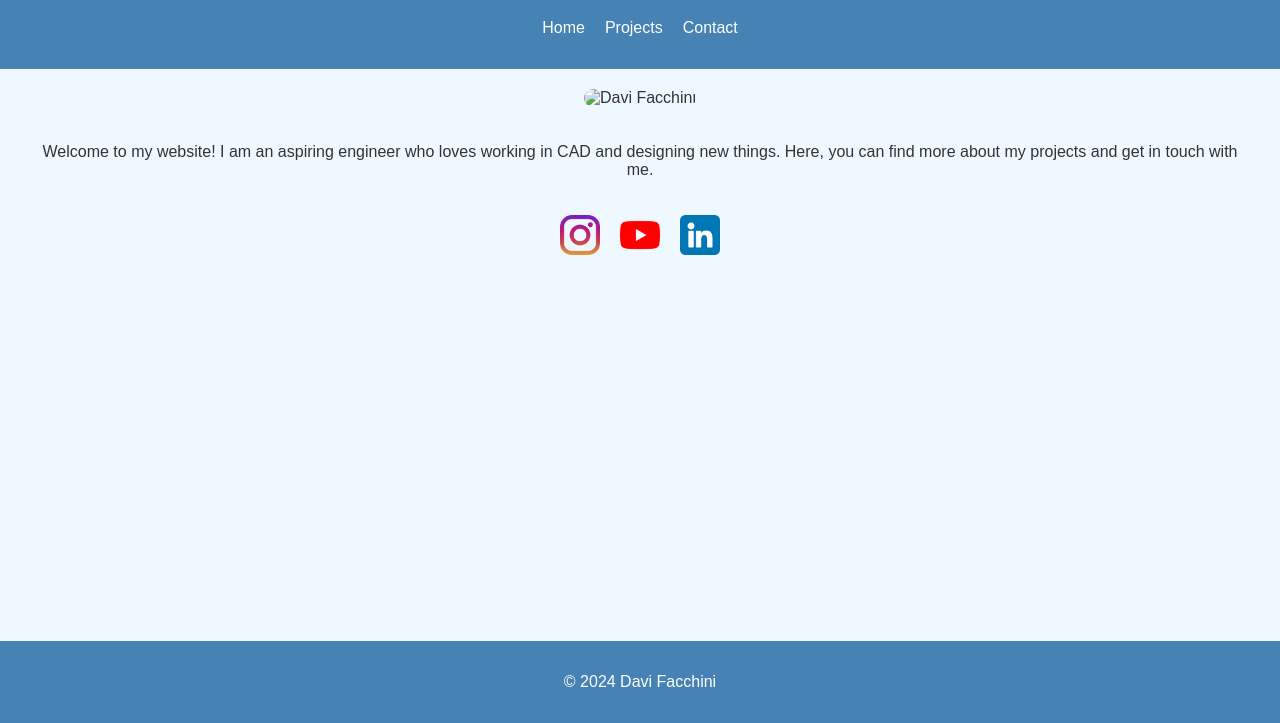
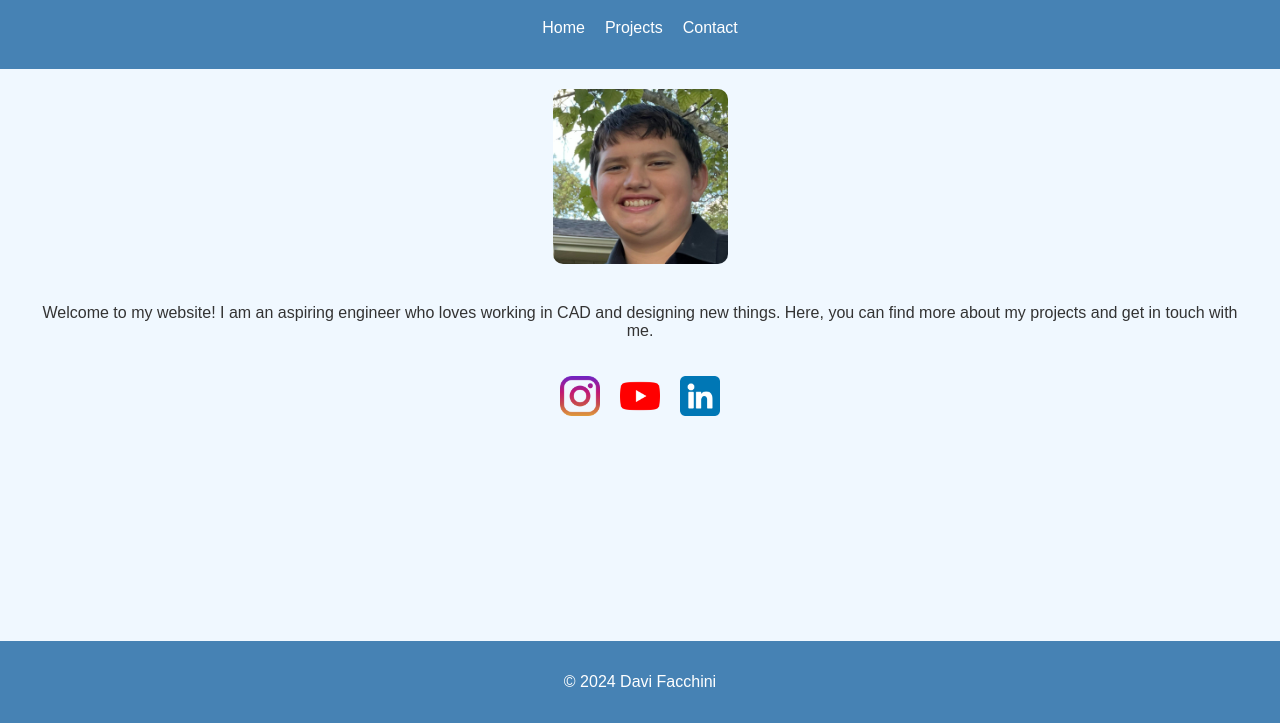
Before and after one commit to DCRockets/DCRockets.github.io, a plain HTML site: page index.html in a window 1280 px wide. Shown: the part 77-800 px from the top of the page. Drawn offline with Linux system fonts and the light colour scheme; files whose address does not match are found by name.

Commit message:
fixing some images

```diff
--- a/index.html
+++ b/index.html
@@ -19,7 +19,7 @@
 </header>
 <main>
     <section>
-        <img src="images/your-picture.jpg" alt="Davi Facchini" class="cover-image">
+        <img src="images/davi.jpg" alt="Davi Facchini" class="cover-image">
         <p>Welcome to my website! I am an aspiring engineer who loves working in CAD and designing new things. Here, you can find more about my projects and get in touch with me.</p>
     </section>
     <div class="social-media">
```
